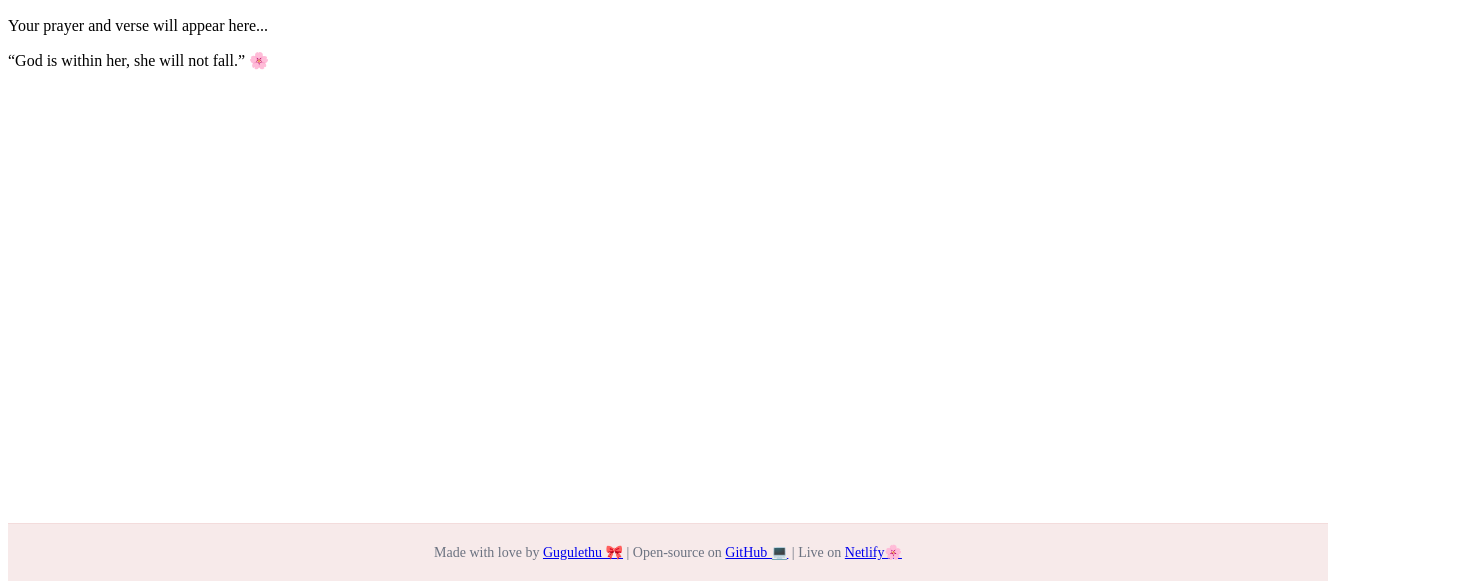
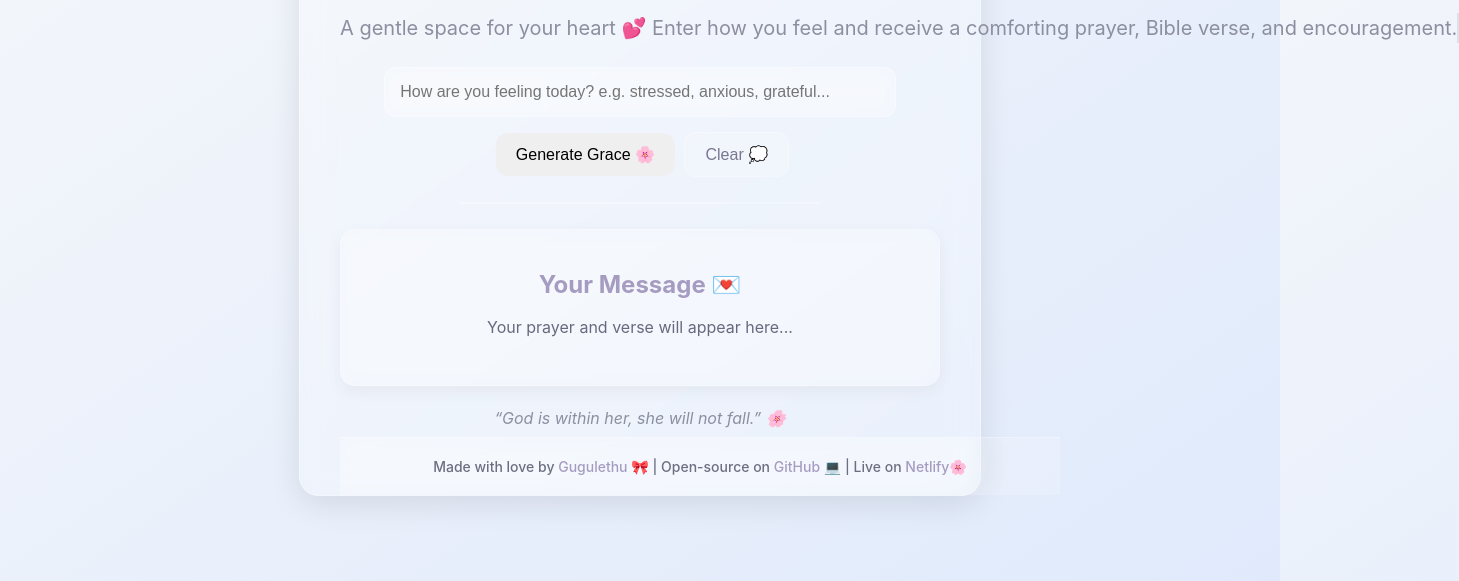
Before and after one commit to zwanegugulethu2006-svg/grace-generator, a plain HTML site: page index.html in a window 1280 px wide. Shown: the part 219-800 px from the top of the page, 1459 px wide, since content can reach past the window. Drawn offline with Linux system fonts and the light colour scheme.

Commit message:
added some styling to my code

```diff
--- a/style.css
+++ b/style.css
@@ -1,11 +1,217 @@
+/* styles.css - Premium Soft Glassmorphism AI App */
+
+/* ---------- Body ---------- */
+body {
+  font-family: 'Inter', Arial, sans-serif;
+  background: linear-gradient(145deg, #f5f7fa, #e0eafc); /* soft blue-pink gradient */
+  display: flex;
+  justify-content: center;
+  align-items: center;
+  min-height: 100vh;
+  margin: 0;
+  text-align: center;
+  color: #444; /* soft dark text for premium look */
+  position: relative;
+  overflow: hidden;
+}
+
+/* ---------- Glass Card ---------- */
+.card {
+  background: rgba(255, 255, 255, 0.25); /* semi-transparent glass */
+  backdrop-filter: blur(15px);
+  -webkit-backdrop-filter: blur(15px);
+  border-radius: 20px;
+  border: 1px solid rgba(255, 255, 255, 0.3);
+  box-shadow: 0 8px 32px rgba(0, 0, 0, 0.1);
+  padding: 40px;
+  max-width: 600px;
+  width: 90%;
+  transition: all 0.3s ease;
+}
+
+.card:hover {
+  transform: translateY(-5px);
+  box-shadow: 0 15px 45px rgba(0, 0, 0, 0.15);
+}
+
+/* ---------- Title and Subtitle ---------- */
+h1 {
+  font-size: 40px;
+  margin-bottom: 10px;
+  color: #a69bc0; /* soft pastel purple */
+}
+
+/* Typing/fade-in subtitle */
+.subtitle {
+  font-size: 20px;
+  color: #8c8fa0; /* soft gray-purple */
+  margin-bottom: 20px;
+  display: inline-block;
+  overflow: hidden;
+  white-space: nowrap;
+  border-right: 2px solid #8c8fa0;
+  animation: typing 3s steps(40, end), blink 0.8s infinite;
+}
+
+@keyframes typing {
+  from { width: 0; }
+  to { width: 100%; }
+}
+
+@keyframes blink {
+  50% { border-color: transparent; }
+}
+
+/* Paragraphs */
+p {
+  color: #666a7e;
+  font-size: 16px;
+  margin-bottom: 25px;
+  line-height: 1.5;
+}
+
+/* ---------- Input ---------- */
+input {
+  width: 80%;
+  padding: 15px;
+  border: 1px solid rgba(255, 255, 255, 0.3);
+  border-radius: 12px;
+  outline: none;
+  font-size: 16px;
+  background: rgba(255, 255, 255, 0.2);
+  backdrop-filter: blur(10px);
+  -webkit-backdrop-filter: blur(10px);
+  transition: border 0.3s ease, box-shadow 0.3s ease;
+}
+
+input:focus {
+  border: 1px solid #a69bc0;
+  box-shadow: 0 0 8px rgba(166, 155, 192, 0.3);
+}
+
+/* ---------- Buttons ---------- */
+button {
+  margin-top: 15px;
+  margin-left: 5px;
+  padding: 12px 20px;
+  border: none;
+  border-radius: 12px;
+  font-size: 16px;
+  cursor: pointer;
+  transition: all 0.3s ease;
+}
+
+#generate-btn {
+  background: rgba(255, 255, 255, 0.25);
+  color: #a69bc0;
+  border: 1px solid rgba(255, 255, 255, 0.3);
+  backdrop-filter: blur(10px);
+}
+
+#generate-btn:hover {
+  background: rgba(255, 255, 255, 0.35);
+  transform: translateY(-2px);
+}
+
+.clear-btn {
+  background: rgba(255, 255, 255, 0.15);
+  color: #7a7590;
+  border: 1px solid rgba(255, 255, 255, 0.25);
+}
+
+.clear-btn:hover {
+  background: rgba(255, 255, 255, 0.25);
+  transform: translateY(-2px);
+}
+
+/* ---------- Result Box ---------- */
+.result {
+  margin-top: 25px;
+  background: rgba(255, 255, 255, 0.15);
+  backdrop-filter: blur(12px);
+  border-radius: 15px;
+  border: 1px solid rgba(255, 255, 255, 0.25);
+  padding: 20px;
+  box-shadow: 0 5px 15px rgba(0,0,0,0.05);
+}
+
+.result h2 {
+  color: #a69bc0;
+  margin-bottom: 10px;
+}
+
+.result p {
+  color: #666a7e;
+  line-height: 1.6;
+}
+
+/* ---------- Divider ---------- */
+.divider {
+  margin: 25px auto;
+  width: 60%;
+  border: 0.5px solid rgba(255, 255, 255, 0.3);
+}
+
+/* ---------- Quote ---------- */
+.quote {
+  font-style: italic;
+  color: #8c8fa0;
+  margin-top: 20px;
+}
+
+/* ---------- Footer ---------- */
 footer {
-  background: #f7eaea;
-  color: #6b7280;
+  background: rgba(255, 255, 255, 0.2);
+  backdrop-filter: blur(10px);
+  -webkit-backdrop-filter: blur(10px);
+  color: #6b6f81;
   text-align: center;
   padding: 20px;
   position: fixed;
   bottom: 0;
   width: 100%;
   font-size: 14px;
-  border-top: 1px solid #f3dcdc;
+  border-top: 1px solid rgba(255, 255, 255, 0.25);
+  font-weight: 500;
 }
+footer a {
+  color: #a69bc0; /* soft pastel purple instead of blue */
+  text-decoration: none; /* remove underline */
+  transition: color 0.3s ease, transform 0.3s ease;
+}
+
+footer a:hover {
+  color: #c5b5e0; /* lighter shade on hover */
+  transform: scale(1.05); /* subtle pop effect */
+}
+
+/* ---------- Floating Soft Shapes ---------- */
+.float-shape {
+  position: absolute;
+  border-radius: 50%;
+  opacity: 0.1;
+  animation: float 12s infinite linear;
+  pointer-events: none;
+}
+
+.float-shape.shape1 {
+  width: 150px;
+  height: 150px;
+  background: #c5b5e0;
+  top: 10%;
+  left: 20%;
+}
+
+.float-shape.shape2 {
+  width: 100px;
+  height: 100px;
+  background: #a69bc0;
+  top: 70%;
+  left: 75%;
+}
+
+@keyframes float {
+  0% { transform: translateY(0px); }
+  50% { transform: translateY(20px); }
+  100% { transform: translateY(0px); }
+}
```
